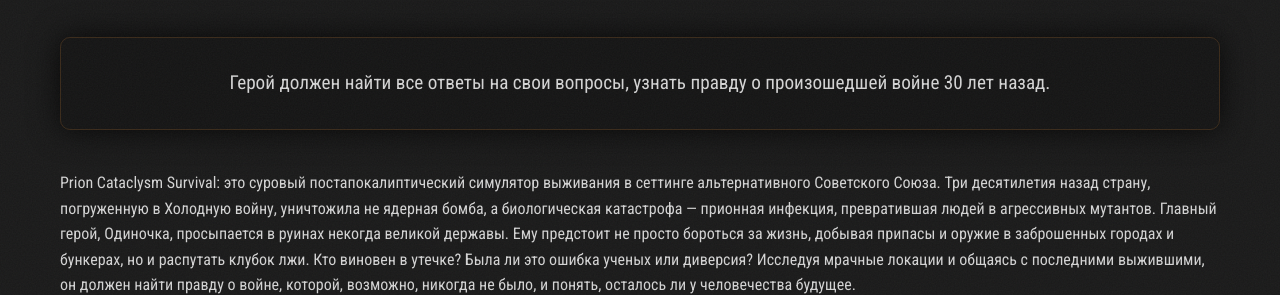
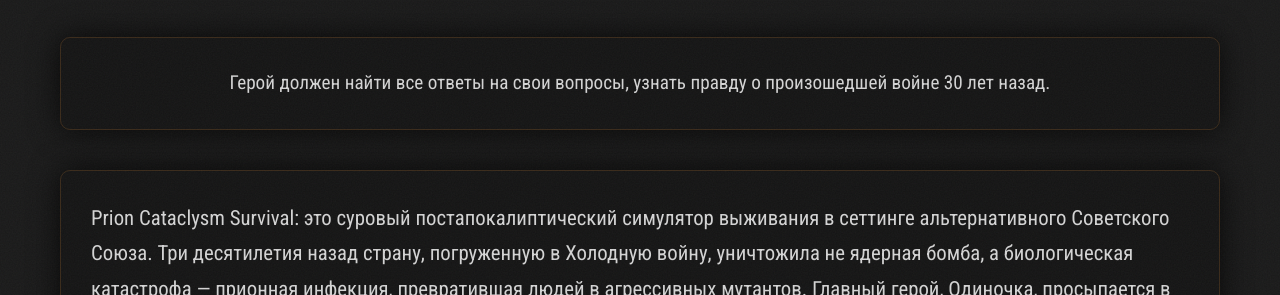
Before and after one commit to golevvita/Prion-Cataclysm-Survival, a plain HTML site: page index.html in a window 1280 px wide. Shown: the part 203-498 px from the top of the page. Drawn offline with nearby package versions, Linux system fonts and the light colour scheme.

Commit message:
Update style.css

```diff
--- a/style.css
+++ b/style.css
@@ -295,3 +295,31 @@
 .demo-item {
     overflow: hidden; /* уже должно быть, но на всякий случай */
 }
+/* Полное описание игры */
+.full-description {
+    background: rgba(20, 20, 20, 0.7);
+    padding: 30px;
+    border-radius: 10px;
+    margin: 20px 0 40px;
+    border: 1px solid #3a2a1a;
+    box-shadow: 0 0 30px rgba(0, 0, 0, 0.8);
+    backdrop-filter: blur(2px);
+    font-size: 1.3rem;        /* Чуть крупнее обычного текста */
+    line-height: 1.7;          /* Увеличенный интервал для удобства чтения */
+    text-align: left;
+    animation: fadeIn 0.8s 0.5s ease forwards;
+    opacity: 0;
+    color: #d4d4d4;            /* Основной цвет текста */
+}
+
+.full-description p {
+    margin: 0;                 /* Убираем лишние отступы у параграфа */
+}
+
+/* Адаптация для мобильных устройств */
+@media (max-width: 768px) {
+    .full-description {
+        font-size: 1.1rem;
+        padding: 20px;
+    }
+}
```
